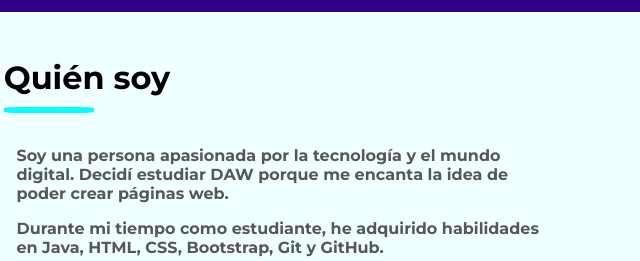
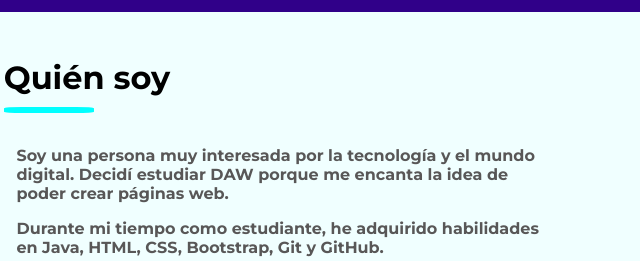
Before and after one commit to danielvallespin/Portfolio, a plain HTML site: page index.html in a window 1280 px wide. Shown: the part 840-1101 px from the top of the page, 603-1243 px from the left. Drawn offline with nearby package versions, Linux system fonts and the light colour scheme.

Commit message:
ajuste de texto quiensoy

```diff
--- a/index.html
+++ b/index.html
@@ -57,7 +57,7 @@
                         <h2 id="quiensoy">Quién soy</h2>
                         <div class="bajoh2"></div>
                         <div>
-                            <span class="qsspan">Soy una persona apasionada por la tecnología y el mundo digital. Decidí estudiar DAW porque me encanta la idea de poder crear páginas web.</span>
+                            <span class="qsspan">Soy una persona muy interesada por la tecnología y el mundo digital. Decidí estudiar DAW porque me encanta la idea de poder crear páginas web.</span>
                             <span class="qsspan">Durante mi tiempo como estudiante, he adquirido habilidades en Java, HTML, CSS, Bootstrap, Git y GitHub.</span>
                             <span class="qsspan">Además, tengo experiencia en bases de datos utilizando tecnologías como MySQL y Oracle.</span>
                             <span class="qsspan">¡Gracias por darme la oportunidad de presentarme, estoy ansioso por aprender y crecer junto a todos ustedes!</span>
```
